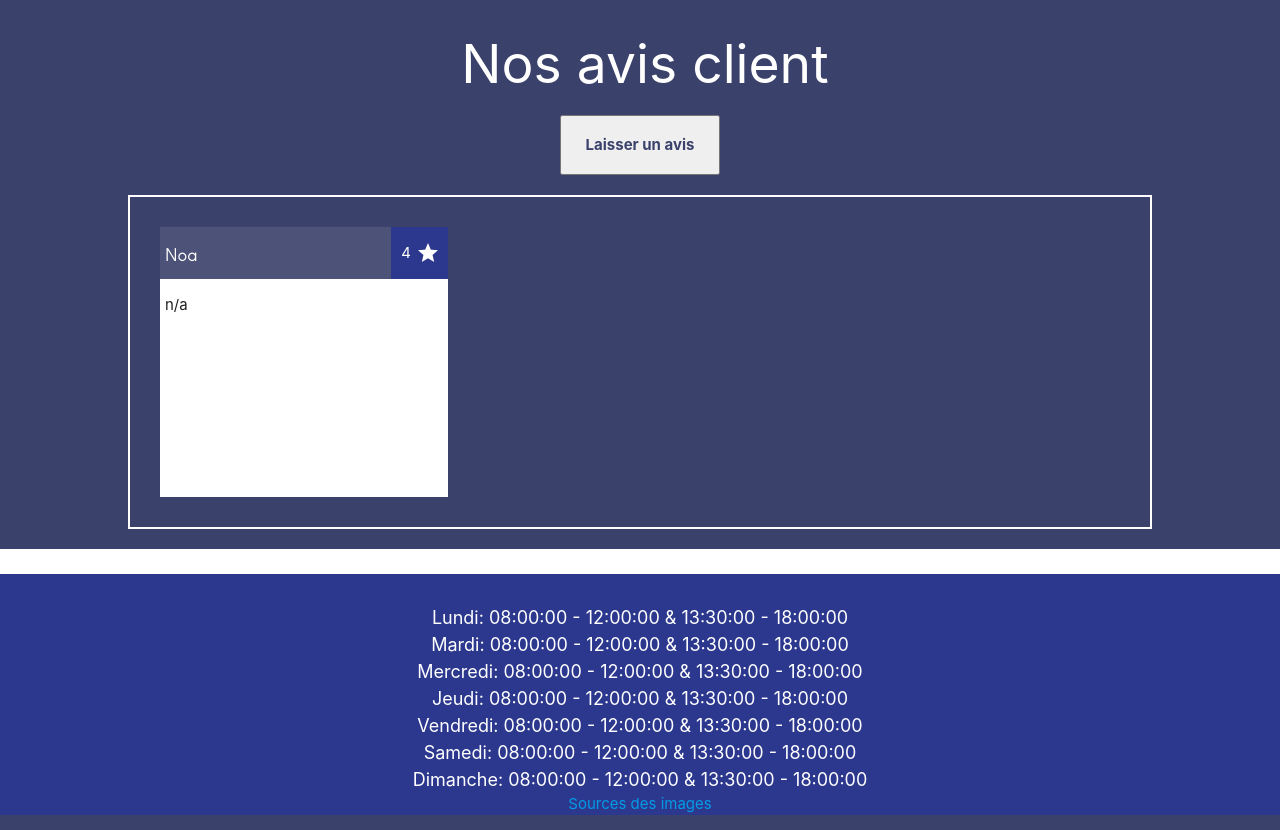
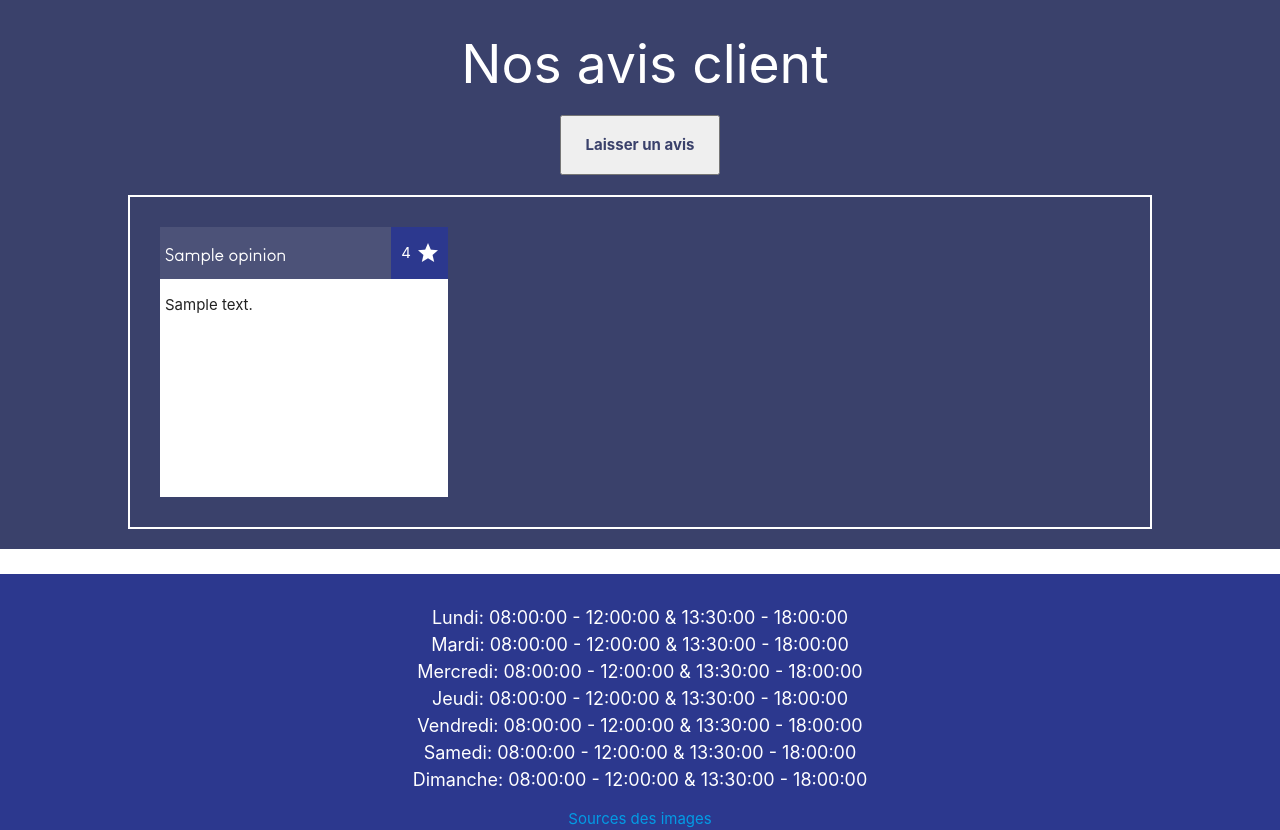
Before and after one commit to Asciien/ecf-php, a PHP site: page / in a window 1280 px wide. Shown: the part 1116-1946 px from the top of the page. Run offline with PHP 8.4, Linux system fonts and the light colour scheme; data comes from the database, SQL or seed files in the repository; tables that the repository leaves empty hold one stand-in row (values such as "Sample post").

Commit message:
Opinion add

```diff
--- a/css/index.css
+++ b/css/index.css
@@ -181,6 +181,7 @@ header {
         justify-content: space-between;
         border: 2px solid white;
         overflow: scroll;
+        overflow-y: hidden;
 
         p {
             padding-left: 5px;
@@ -194,12 +195,12 @@ header {
             min-width: 220px;
             margin-right: 15px;
         }
-        .opinion_tile_header {
+        .opinion_header {
             width: 100%;
             justify-content: space-between;
             display: flex;
 
-            .opinion_tile_name {
+            .opinion_name {
                 padding-top: 15px;
                 width: 100%;
                 margin: 0;
@@ -208,7 +209,7 @@ header {
                 font-family: LouisGeorgeCafe;
                 color:white;
             }
-            .opinion_tile_grade {
+            .opinion_grade {
                 display: inline-flex;
                 align-items: center;
                 background-color: #2C388E;
@@ -216,11 +217,12 @@ header {
                 padding-left: 5px;
                 color: white;
             }
-            .opinion_message {
-                font-family: quicksand;
-            }
+        .opinion_message {
+            font-family: quicksand;
         }
     }
+}
+
     #opinion_popup{
         background-color: #4C5278;
         border: solid 2px white;
@@ -278,6 +280,9 @@ footer {
     }
     :first-child {
         padding-top: 15px;
+    }
+    #hours {
+        padding-bottom: 15px;
     }
 }
 
--- a/index.php
+++ b/index.php
@@ -89,22 +89,27 @@
             <div id="opinion">
                 <h2>Nos avis client</h2>
                 <button id="opinion_add_button">Laisser un avis</button>
+                <div id="opinion_carousel">
+                    <?php
+                        $sql = "select * from opinion";
+                        $result = $conn->query($sql);
 
-
-                <div id="opinion_carousel">
-                    <div class="opinion_tile">
-                        <div class="opinion_tile_header">
-                            <p class="opinion_tile_name" id="opinion_tile_name_third">Noa</p>
-                            <div class="opinion_tile_grade">
-                                <p id="opinion_tile_grade_value_third">4</p>
-                                <i class="material-icons">grade</i>
+                        if ($result->num_rows > 0) {
+                            while ($row = $result->fetch_assoc()) {
+                                echo "<div class='opinion_tile'>";
+                                    echo "<div class='opinion_header'>";
+                                        echo "<p class='opinion_name'>" . $row["Name"] . "</p>";
+                                        echo "<div class='opinion_grade'>";
+                                            echo "<p class='opinion_value'>" . $row["Rating"] . "</p>";
+                                            echo "<i class='material-icons'>grade</i>";
+                                        echo "</div>";
+                                    echo "</div>";
+                                    echo "<p class='opinion_message'>" . $row["Commentary"] . "</p>"; // Correction de cette ligne
+                                echo "</div>";
+                            }
+                        }
+                    ?>
                 </div>
-                        </div>
-                        <p id="opinion_message_third">n/a</p>
-                    </div>
-                </div>
-
-
 
                 <div id="opinion_popup">
                     <h2>Laissez votre avis</h2>
@@ -143,7 +148,7 @@
                         // Parcourir chaque ligne de résultat
                         while($row = $result->fetch_assoc()) {
                             // Afficher les informations selon le format demandé
-                            echo "<p>" . $row["Day"] . ": ";
+                            echo "<p>" . $row["Day"] . ":    ";
 
                             if ($row["IsOpen"]) {
                                 // Jour ouvert
```
Lines whose indentation alone changed are shown as unchanged.
